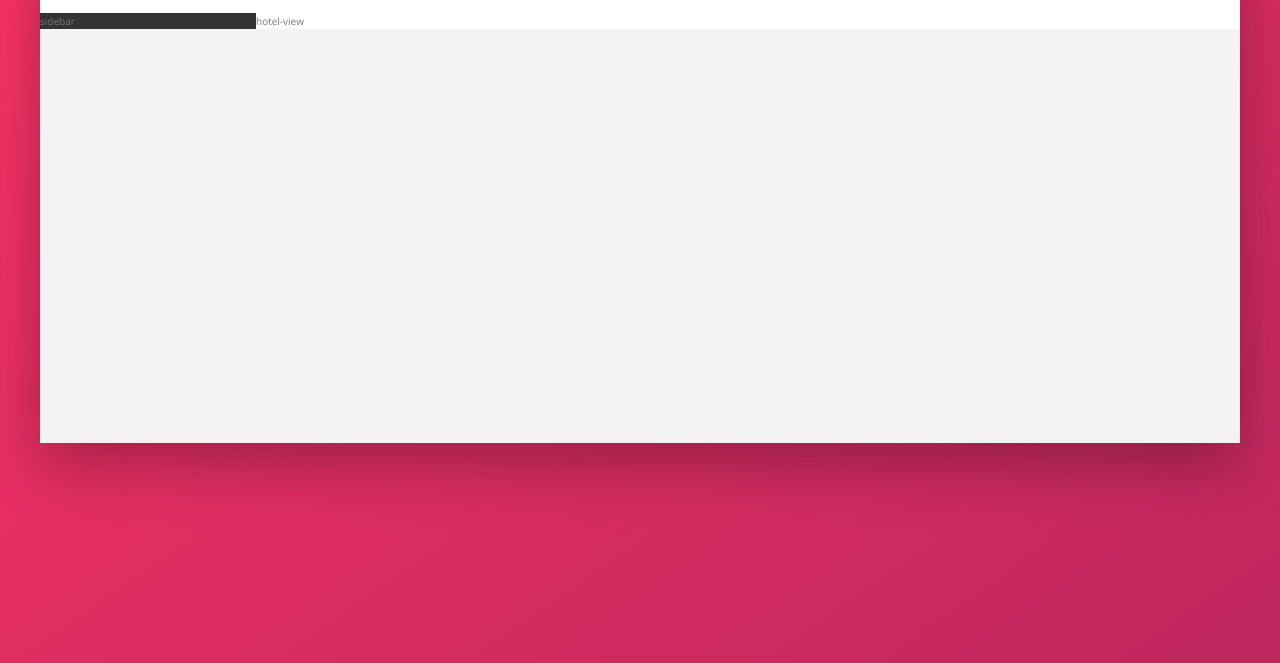
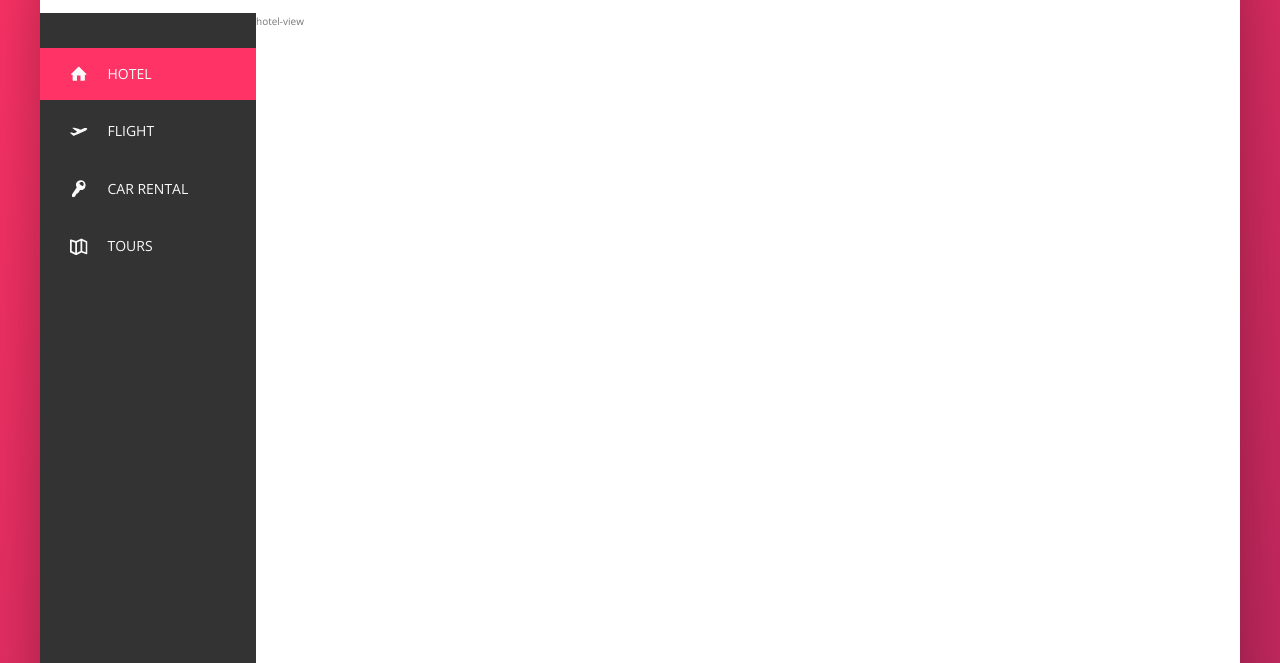
Before and after one commit to TrellixVulnTeam/trillo_4DF7, a website: page index.html in a window 1280 px wide. Shown: the part 137-800 px from the top of the page. Drawn offline with nearby package versions, Linux system fonts and the light colour scheme.

Commit message:
building the navigation

```diff
--- a/index.html
+++ b/index.html
@@ -44,7 +44,45 @@
             </header>
             <div class="content">
                 <nav class="sidebar">
-                    sidebar
+                    <ul class="side-nav">
+                        <li class="side-nav__item side-nav__item--active">
+                            <a href="#" class="side-nav__link">
+                                <svg class="side-nav__icon">
+                                    <use xlink:href="img/sprite.svg#icon-home"></use>
+                                </svg>
+                                <span>Hotel</span>
+                            </a>
+                        </li>
+                        <li class="side-nav__item">
+                            <a href="#" class="side-nav__link">
+                                <svg class="side-nav__icon">
+                                    <use xlink:href="img/sprite.svg#icon-aircraft-take-off"></use>
+                                </svg>
+                                <span>Flight</span>
+                            </a>
+                        </li>
+                        <li class="side-nav__item">
+                            <a href="#" class="side-nav__link">
+                                <svg class="side-nav__icon">
+                                    <use xlink:href="img/sprite.svg#icon-key"></use>
+                                </svg>
+                                <span>Car rental</span>
+                            </a>
+                        </li>
+                        <li class="side-nav__item">
+                            <a href="#" class="side-nav__link">
+                                <svg class="side-nav__icon">
+                                    <use xlink:href="img/sprite.svg#icon-map"></use>
+                                </svg>
+                                <span>tours</span>
+                            </a>
+                        </li>
+
+                    </ul>
+
+                    <div class="legal">
+                        &copy; 2022 by trillo. All rights reserved.
+                    </div>
                 </nav>
                 <main class="hotel-view">
                     hotel-view
--- a/sass/_components.scss
+++ b/sass/_components.scss
@@ -100,19 +100,77 @@
             align-items: center;
         }
 
-        &__user{
-
-        }
-
         &__user-photo{
             height: 3.75rem;
             width: 3.75rem;
             border-radius: 50%;
             margin-right: 1rem;
         }
+    }
+}
 
-        &__user-name{
 
+.sidebar{
+    .side-nav{
+        font-size: 1.4rem;
+        list-style: none;
+        margin-top: 3.5rem;
+
+        &__item{
+            position: relative;
+
+            &:not(:last-child){
+                margin-bottom: .5rem;
+            }
+        }
+        &__item::before{
+            content: "";
+            position: absolute;
+            top: 0;
+            left: 0;
+            height: 100%;
+            width: 3px;
+            background-color: $color-primary;
+            transform: scaleY(0);
+            transition: transform .2s, width .4s cubic-bezier(1,0,0,1) .2s, background-color .1s;
+        }
+
+        &__item:hover::before,
+        &__item--active::before{
+            transform: scaleY(1);
+            width: 100%;
+        }
+        &__item--active::before{
+            background-color: $color-primary-light;
+        }
+        &__link:link,
+        &__link:visited{
+            color: $color-grey-light-1;
+            text-decoration: none;
+            text-transform: uppercase;
+            display: block;
+            padding: 1.5rem 3rem;
+            display: flex;
+            position: relative;
+            align-items: center;
+            z-index: 10;
+        }
+
+
+
+        &__icon{
+            width: 1.75rem;
+            height: 1.75rem;
+            margin-right: 2rem;
+            fill: currentColor;
         }
     }
+
+    .legal{
+        font-size: 1.2rem;
+        color: $color-grey-light-4;
+        text-align: center;
+        padding: 2.5rem;
+
+    }
 }
--- a/sass/_layout.scss
+++ b/sass/_layout.scss
@@ -22,11 +22,14 @@
 
 .sidebar{
     background-color: $color-grey-dark-1;
-
     flex: 0 0 18%;
+    display: flex;
+    flex-direction: column;
+    justify-content: space-between;
 }
 
 .hotel-view{
     background-color: #fff;
     flex: 1;
+    height: 80rem;
 }
```
Also changed, not shown: css/style.css.
